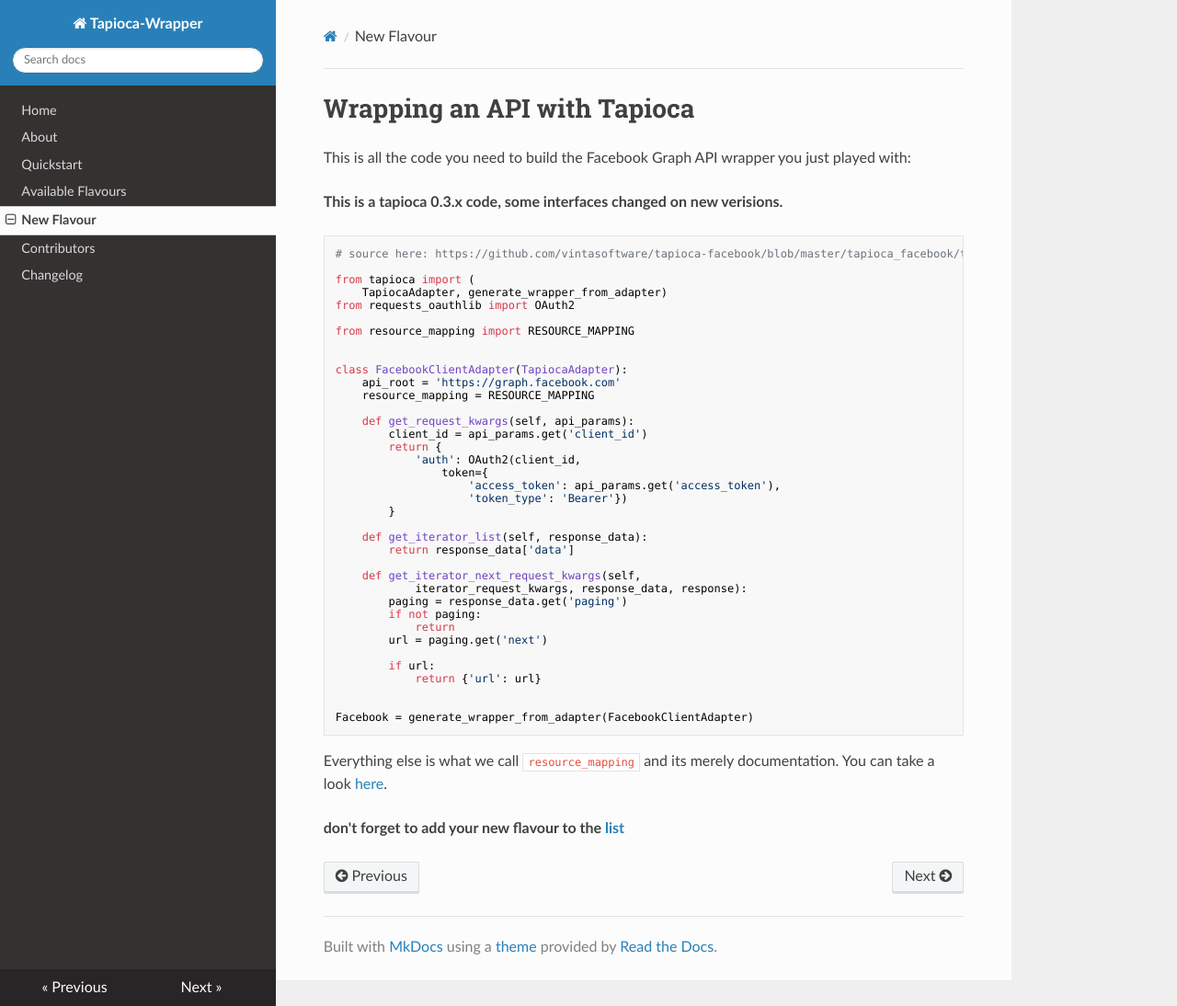
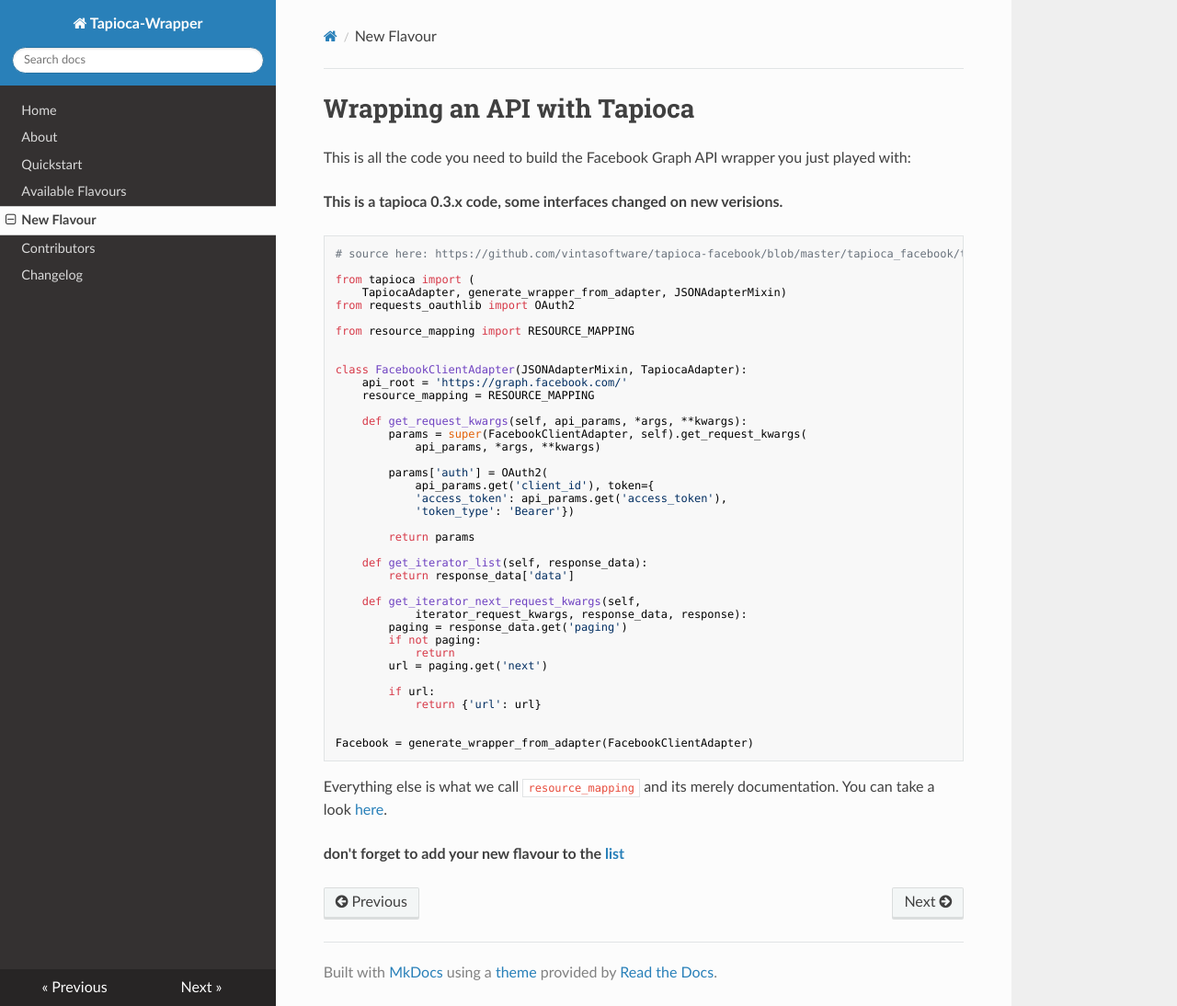
Before and after one commit to vintasoftware/tapioca-wrapper, an MkDocs documentation site: the page built from docs/newflavour.md, in a window 1280 px wide and 1094 px high. Shown: the whole window at 92% size. Built offline with MkDocs 1.6.1, drawn with Linux system fonts in a browser that asks for light colours; nearby versions of some CDN libraries; old or Windows-style settings are respelled for this version of MkDocs.

Commit message:
updating facebook new flavour example

```diff
--- a/docs/newflavour.md
+++ b/docs/newflavour.md
@@ -7,24 +7,26 @@ This is all the code you need to build the Facebook Graph API wrapper you just p
 # source here: https://github.com/vintasoftware/tapioca-facebook/blob/master/tapioca_facebook/tapioca_facebook.py
 
 from tapioca import (
-    TapiocaAdapter, generate_wrapper_from_adapter)
+    TapiocaAdapter, generate_wrapper_from_adapter, JSONAdapterMixin)
 from requests_oauthlib import OAuth2
 
 from resource_mapping import RESOURCE_MAPPING
 
 
-class FacebookClientAdapter(TapiocaAdapter):
-    api_root = 'https://graph.facebook.com'
+class FacebookClientAdapter(JSONAdapterMixin, TapiocaAdapter):
+    api_root = 'https://graph.facebook.com/'
     resource_mapping = RESOURCE_MAPPING
 
-    def get_request_kwargs(self, api_params):
-        client_id = api_params.get('client_id')
-        return {
-            'auth': OAuth2(client_id,
-                token={
-                    'access_token': api_params.get('access_token'),
-                    'token_type': 'Bearer'})
-        }
+    def get_request_kwargs(self, api_params, *args, **kwargs):
+        params = super(FacebookClientAdapter, self).get_request_kwargs(
+            api_params, *args, **kwargs)
+
+        params['auth'] = OAuth2(
+            api_params.get('client_id'), token={
+            'access_token': api_params.get('access_token'),
+            'token_type': 'Bearer'})
+
+        return params
 
     def get_iterator_list(self, response_data):
         return response_data['data']
```
